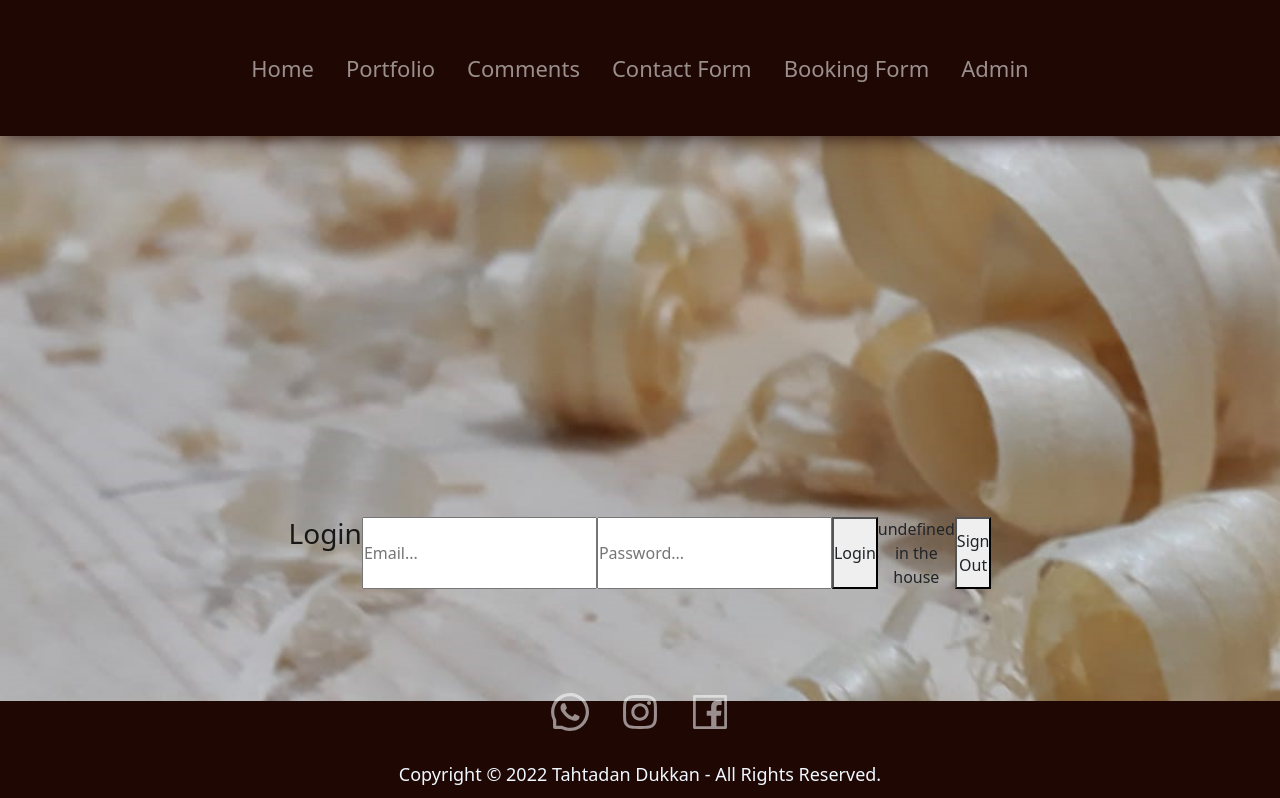
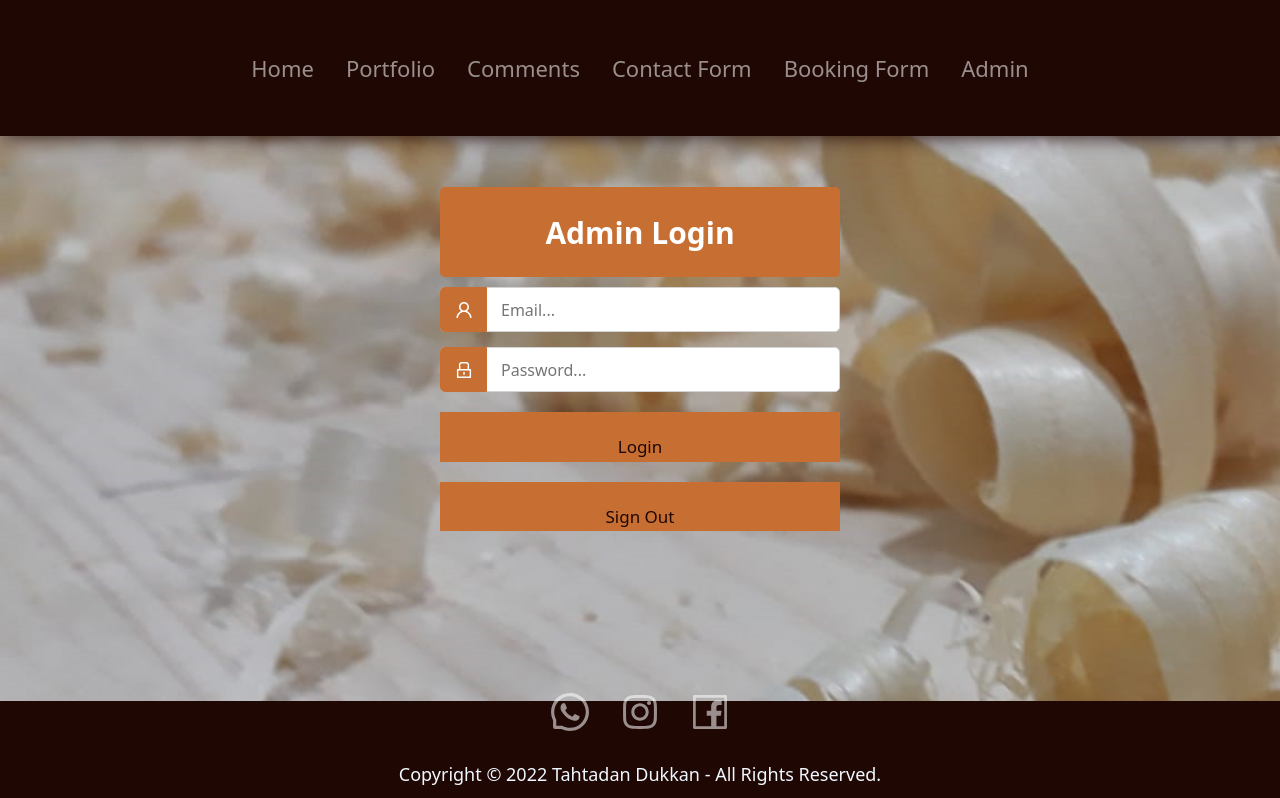
Before and after one commit to emresorkun/handyman-reactjs, a React (Create React App) app: page /login in a window 1280 px wide. Shown: the top 798 px of the page. Built offline with nearby package versions, Linux system fonts and the light colour scheme; no server answers.

Commit message:
admin login syling

```diff
--- a/src/App.scss
+++ b/src/App.scss
@@ -407,3 +407,100 @@ body {
   color: aliceblue;
   padding-bottom: 32px;
 }
+.container-login {
+  max-width: 440px;
+  padding: 0 20px;
+  margin: 170px auto;
+}
+
+.wrapper-login {
+  width: 100%;
+  background: #fff;
+  border-radius: 5px;
+  box-shadow: 0px 4px 10px 1px rgba(0, 0, 0, 0.1);
+}
+
+.container-title {
+  height: 90px;
+  background: #c76e32;
+  border-radius: 5px 5px 0 0;
+  color: #fff;
+  font-size: 30px;
+  font-weight: 600;
+  display: flex;
+  align-items: center;
+  justify-content: center;
+  border-radius: 5px;
+  margin-bottom: 10px;
+}
+.container-row {
+  height: 45px;
+  margin-bottom: 15px;
+  position: relative;
+}
+.container-row input {
+  height: 100%;
+  width: 100%;
+  outline: none;
+  padding-left: 60px;
+  border-radius: 5px;
+  border: 1px solid lightgrey;
+  font-size: 16px;
+  transition: all 0.3s ease;
+
+}
+.container-row input:focus {
+  border-color: #c76e32;
+  box-shadow: inset 0px 0px 2px 2px rgba(26, 188, 156, 0.25);
+}
+.container-row i {
+  position: absolute;
+  width: 47px;
+  height: 100%;
+  color: #fff;
+  font-size: 18px;
+  background: #c76e32;
+  border: 1px solid #c76e32;
+  border-radius: 5px 0 0 5px;
+  display: flex;
+  align-items: center;
+  justify-content: center;
+}
+
+.login-button input:hover{
+  background: #c76e32;
+}
+
+.login-button {
+  font-size: 20px;
+  font-weight: 500;
+  padding-left: 0px;
+  background: #c76e32;
+  border: 1px solid #c76e32;
+  text-align: center;
+  margin-top: 20px;
+  font-size: 17px;
+}
+
+.login-button button{
+  color: #1f0704;
+  background: #c76e32;
+  border: 1px solid #c76e32;
+  text-align: center;
+  margin-top: 20px;
+  font-size: 17px;
+}
+
+.logged-in {
+  height: 45px;
+  background: #c76e32;
+  border-radius: 5px 5px 0 0;
+  color: #fff;
+  font-size: 15px;
+  font-weight: 600;
+  display: flex;
+  align-items: center;
+  justify-content: center;
+  border-radius: 5px;
+  margin-top: 10px;
+}
--- a/src/pages/Login.js
+++ b/src/pages/Login.js
@@ -6,6 +6,7 @@ import {
 } from "firebase/auth";
 import { auth } from "../firebase/config";
 import { useUser } from "../context/userContext";
+import { UserOutlined, LockOutlined } from "@ant-design/icons";
 
 function Login() {
   // const [registerEmail, setRegisterEmail] = useState("");
@@ -43,25 +44,44 @@ function Login() {
 
   return (
     <div className="App">
-      <div className="admin-login">
-        <h3> Login </h3>
+      <div className="container-login">
+        <div class="wrapper">
+          <div class="container-title">
+            <span>Admin Login</span>
+          </div>
+          <div class="container-row">
+            <i>
+              <UserOutlined />
+            </i>
             <input
               placeholder="Email..."
               onChange={(event) => {
                 setLoginEmail(event.target.value);
               }}
             />
+          </div>
+          <div class="container-row">
+            <i>
+              <LockOutlined />
+            </i>
             <input
+              type="password"
               placeholder="Password..."
               onChange={(event) => {
                 setLoginPassword(event.target.value);
               }}
             />
-
+          </div>
+          <div className="login-button">
             <button onClick={login}> Login</button>
-        {user?.email + " in the house"}
-
+          </div>
+          <div className="login-button">
             <button onClick={logout}> Sign Out </button>
+          </div>
+          {user?.email && (
+            <div className="logged-in"> {user?.email} in the house</div>
+          )}
+        </div>
       </div>
     </div>
   );
```
Also changed, not shown: src/pages/login.html (added, +34 -0 lines). Lines whose indentation alone changed are shown as unchanged.
